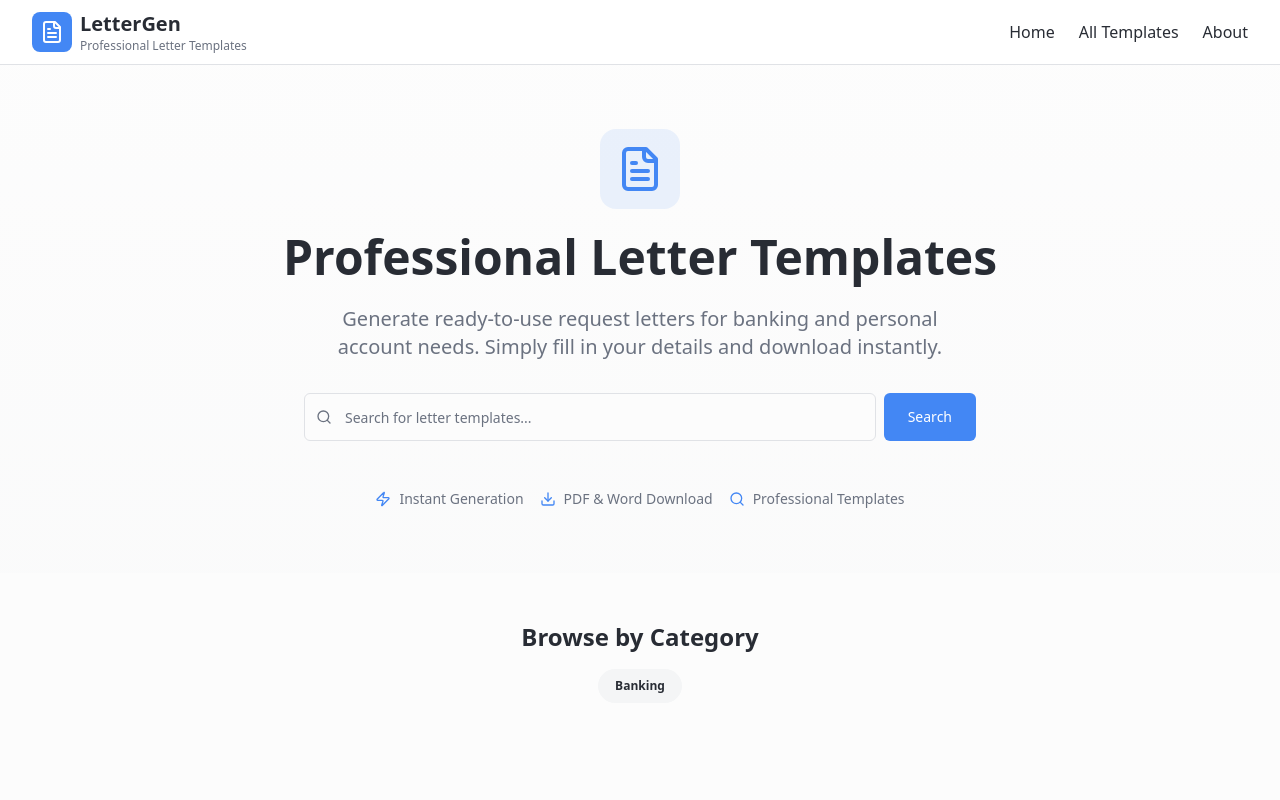
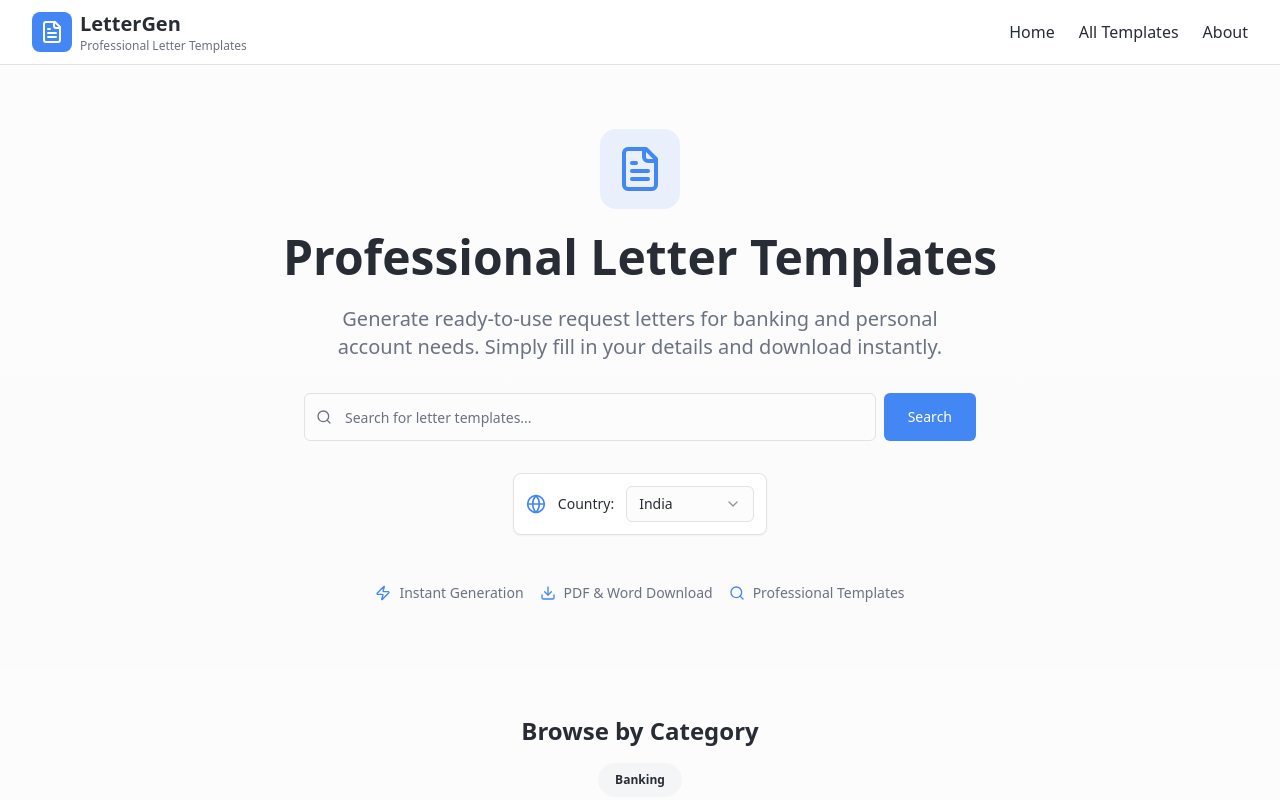
Before and after one commit to tejusexe/letterhub-70, a React (Vite) app: page / in a window 1280 px wide. Shown: the top 800 px of the page. Built offline with nearby package versions, Linux system fonts and the light colour scheme.

Commit message:
Add country filter to homepage
Implement a country dropdown on the homepage to filter letter templates based on country selection. This ensures users only see templates relevant to their chosen region.

```diff
--- a/src/pages/Index.tsx
+++ b/src/pages/Index.tsx
@@ -5,18 +5,59 @@ import SearchBar from '@/components/SearchBar';
 import LetterCard from '@/components/LetterCard';
 import { Button } from '@/components/ui/button';
 import { Badge } from '@/components/ui/badge';
+import { Select, SelectContent, SelectItem, SelectTrigger, SelectValue } from '@/components/ui/select';
 import { letterTemplates, searchLetters } from '@/data/letterTemplates';
-import { FileText, Download, Search, Zap } from 'lucide-react';
+import { Country } from '@/types/letter';
+import { FileText, Download, Search, Zap, Globe } from 'lucide-react';
 
 const Index = () => {
-  const [searchResults, setSearchResults] = useState(letterTemplates);
+  const [selectedCountry, setSelectedCountry] = useState<Country>('INDIA');
+  const [searchQuery, setSearchQuery] = useState('');
+
+  // Filter templates based on selected country and search
+  const getFilteredTemplates = () => {
+    return letterTemplates.filter(template =>
+      template.templates[selectedCountry] &&
+      template.templates[selectedCountry].trim() !== ''
+    );
+  };
+
+  const filteredTemplates = getFilteredTemplates();
+  const [searchResults, setSearchResults] = useState(filteredTemplates);
 
   const handleSearch = (query: string) => {
-    setSearchResults(searchLetters(query));
+    setSearchQuery(query);
+    const countryFilteredTemplates = getFilteredTemplates();
+    const searchResults = query
+      ? countryFilteredTemplates.filter(template =>
+          template.title.toLowerCase().includes(query.toLowerCase()) ||
+          template.description.toLowerCase().includes(query.toLowerCase()) ||
+          template.category.toLowerCase().includes(query.toLowerCase())
+        )
+      : countryFilteredTemplates;
+    setSearchResults(searchResults);
   };
 
-  const popularTemplates = letterTemplates.slice(0, 4);
-  const categories = [...new Set(letterTemplates.map(letter => letter.category))];
+  const handleCountryChange = (country: Country) => {
+    setSelectedCountry(country);
+    // Re-apply search with new country filter
+    const newFilteredTemplates = letterTemplates.filter(template =>
+      template.templates[country] &&
+      template.templates[country].trim() !== ''
+    );
+
+    const newSearchResults = searchQuery
+      ? newFilteredTemplates.filter(template =>
+          template.title.toLowerCase().includes(searchQuery.toLowerCase()) ||
+          template.description.toLowerCase().includes(searchQuery.toLowerCase()) ||
+          template.category.toLowerCase().includes(searchQuery.toLowerCase())
+        )
+      : newFilteredTemplates;
+    setSearchResults(newSearchResults);
+  };
+
+  const popularTemplates = filteredTemplates.slice(0, 4);
+  const categories = [...new Set(filteredTemplates.map(letter => letter.category))];
 
   return (
     <div className="min-h-screen bg-background">
@@ -38,8 +79,26 @@ const Index = () => {
             Simply fill in your details and download instantly.
           </p>
 
-          <div className="mb-12">
+          <div className="mb-8">
             <SearchBar onSearch={handleSearch} />
+          </div>
+
+          {/* Country Selection */}
+          <div className="flex justify-center mb-12">
+            <div className="flex items-center gap-3 bg-card border rounded-lg p-3 shadow-sm">
+              <Globe className="h-5 w-5 text-primary" />
+              <span className="text-sm font-medium text-foreground">Country:</span>
+              <Select value={selectedCountry} onValueChange={handleCountryChange}>
+                <SelectTrigger className="w-32 h-9">
+                  <SelectValue />
+                </SelectTrigger>
+                <SelectContent>
+                  <SelectItem value="INDIA">India</SelectItem>
+                  <SelectItem value="US">United States</SelectItem>
+                  <SelectItem value="UK">United Kingdom</SelectItem>
+                </SelectContent>
+              </Select>
+            </div>
           </div>
 
           <div className="flex flex-wrap justify-center gap-4 text-sm text-muted-foreground">
@@ -100,7 +159,7 @@ const Index = () => {
       </section>
 
       {/* Search Results */}
-      {searchResults.length < letterTemplates.length && (
+      {searchResults.length < filteredTemplates.length && (
         <section className="py-12 px-4 bg-muted/20">
           <div className="max-w-7xl mx-auto">
             <h2 className="text-2xl font-bold text-foreground mb-8">
```
